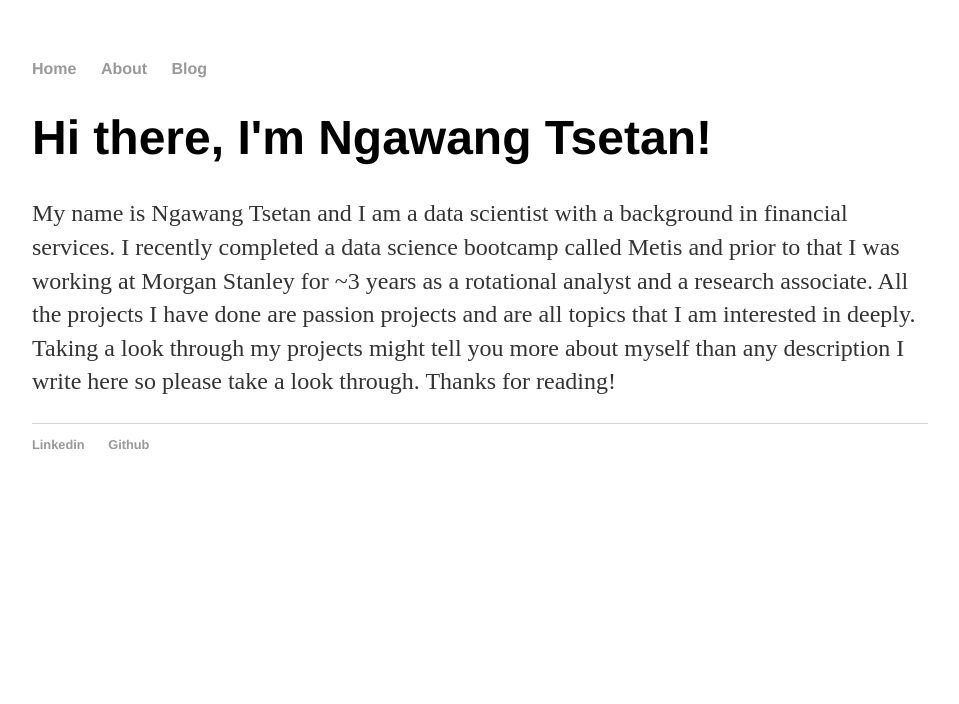
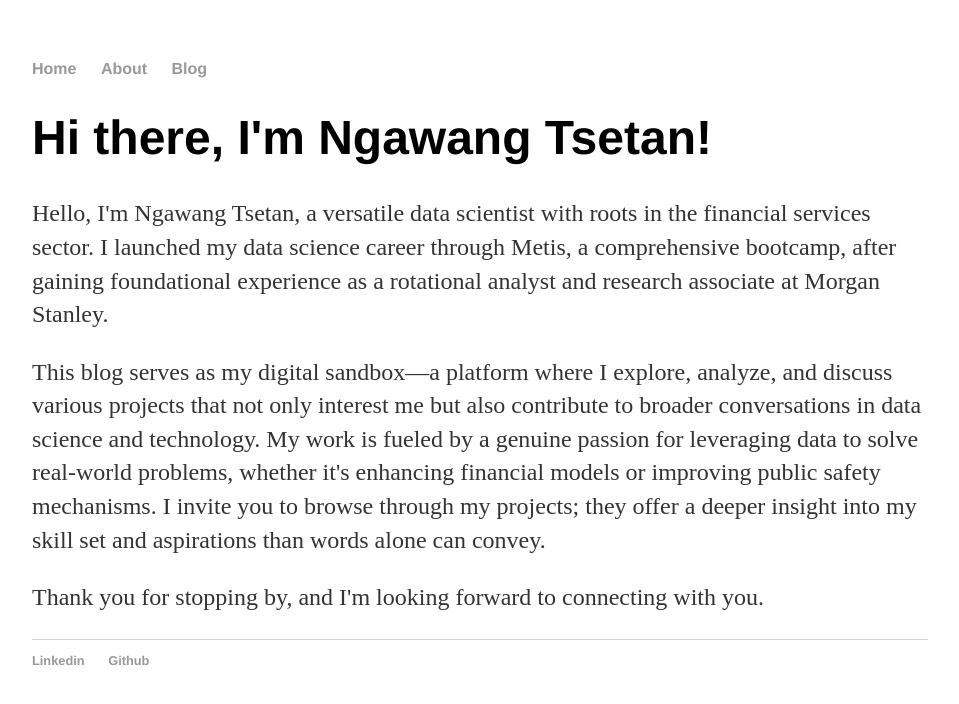
Before and after one commit to temunix2/temunix2.github.io, a Jekyll site: the page built from index.html, in a window 1280 px wide. Shown: the top 704 px of the page, without its empty margins (160-1119 px from the left). Built offline with Jekyll 4.4.1, drawn with Linux system fonts in a browser that asks for light colours.

Commit message:
add nba analytics to git ignore, update about me

```diff
--- a/index.html
+++ b/index.html
@@ -4,5 +4,9 @@ title: Ngawang Tsetan
 ---
 <div class="blurb">
 	<h1>Hi there, I'm Ngawang Tsetan!</h1>
-	<p>My name is Ngawang Tsetan and I am a data scientist with a background in financial services. I recently completed a data science bootcamp called Metis and prior to that I was working at Morgan Stanley for ~3 years as a rotational analyst and a research associate. All the projects I have done are passion projects and are all topics that I am interested in deeply. Taking a look through my projects might tell you more about myself than any description I write here so please take a look through. Thanks for reading!</p>
+	<p>Hello, I'm Ngawang Tsetan, a versatile data scientist with roots in the financial services sector. I launched my data science career through Metis, a comprehensive bootcamp, after gaining foundational experience as a rotational analyst and research associate at Morgan Stanley.</p>
+
+	<p>This blog serves as my digital sandbox—a platform where I explore, analyze, and discuss various projects that not only interest me but also contribute to broader conversations in data science and technology. My work is fueled by a genuine passion for leveraging data to solve real-world problems, whether it's enhancing financial models or improving public safety mechanisms. I invite you to browse through my projects; they offer a deeper insight into my skill set and aspirations than words alone can convey.</p>
+
+	<p>Thank you for stopping by, and I'm looking forward to connecting with you.</p>
 </div><!-- /.blurb -->
```
Also changed, not shown: 1 other file.
